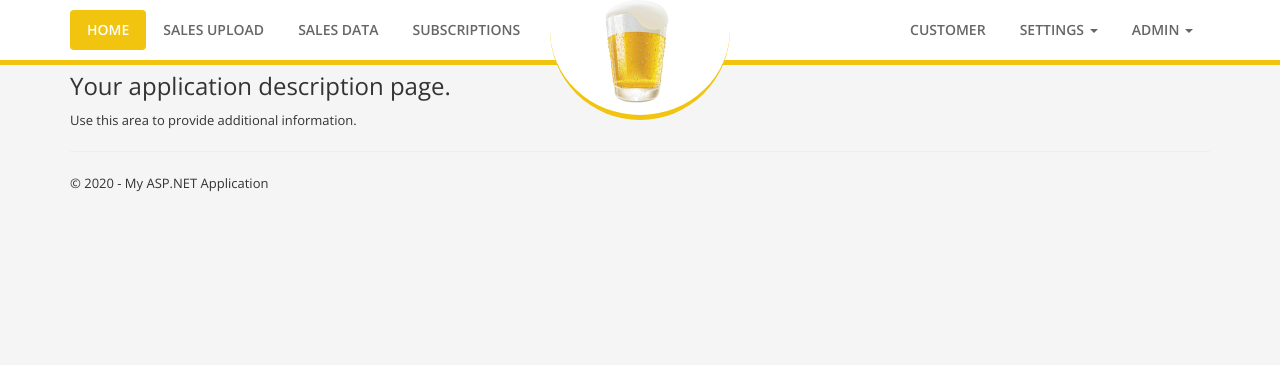
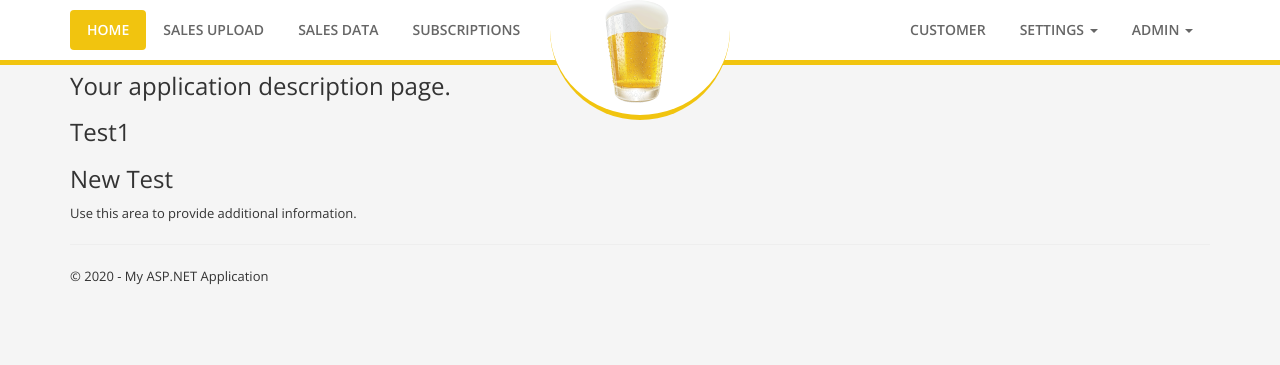
Before and after one commit to aboubacardiaby/AIM, an ASP.NET MVC app: page /Home/About in a window 1280 px wide. Shown: the top 365 px of the page. Run offline with ASP.NET Core 8 and stand-ins for ASP.NET MVC 5, Linux system fonts and the light colour scheme; the project's own start-up code is not run, and a stand-in starts its controllers and pages; some libraries are stand-ins or nearby versions.

Commit message:
add test for CI

```diff
--- a/Webs/Views/Home/About.cshtml
+++ b/Webs/Views/Home/About.cshtml
@@ -3,5 +3,6 @@
 }
 <h2>@ViewBag.Title.</h2>
 <h3>@ViewBag.Message</h3>
-
+<h3>Test1</h3>
+<h3>New Test</h3>
 <p>Use this area to provide additional information.</p>
```
